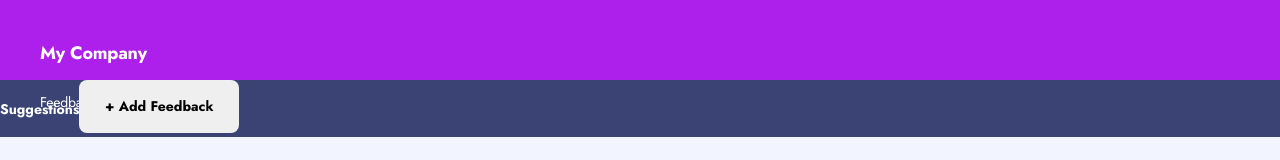
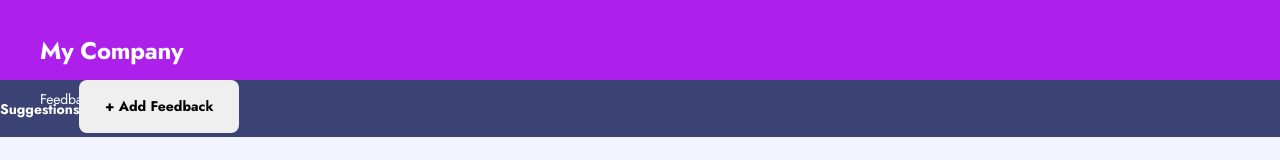
Before and after one commit to RPMorrigan/product-feedback-app, a React (Vite) app in the folder client/: page / in a window 1280 px wide. Shown: the top 160 px of the page. Built offline with nearby package versions, Linux system fonts and the light colour scheme; no server answers; the HTML template or start-up script is replaced by a standard one.

Commit message:
just a checkpoint

```diff
--- a/client/src/App.jsx
+++ b/client/src/App.jsx
@@ -10,7 +10,7 @@ function App() {
         <ul>
           <li>
             <h1>
-            <Link to="/" className="my-company">My Company</Link>
+            <Link to="/" className="my-company" className="page-title">My Company</Link>
             </h1>
           </li>
           <li>
--- a/client/src/components/Card.jsx
+++ b/client/src/components/Card.jsx
@@ -7,8 +7,8 @@ const Card = ({ suggestion }) => {
     return(
     <div className="suggestion-card">
             <h3>{ feedback_title }</h3>
-            <p>{feedback_detail}</p>
-            <button>{ category }</button>
+            <p className='body-text2'>{feedback_detail}</p>
+            <button className='filter-button'>{ category }</button>
     </div>)
 }
 
--- a/client/src/pages/Home.jsx
+++ b/client/src/pages/Home.jsx
@@ -1,12 +1,13 @@
 import { useState, useEffect } from "react";
 import '../index.css';
 import Card from '../components/Card';
+import config from '../config.jsx'
 
 // pages/Home.jsx
 export default function Home() {
 
   const [suggestions, setSuggestions] = useState([]);
-  const [filters, setFilters] = useState([]);
+  // const [filters, setFilters] = useState([]);
 
   const fetchSuggestions = async () => {
     const response = await fetch('api/get-all-suggestions');
```
